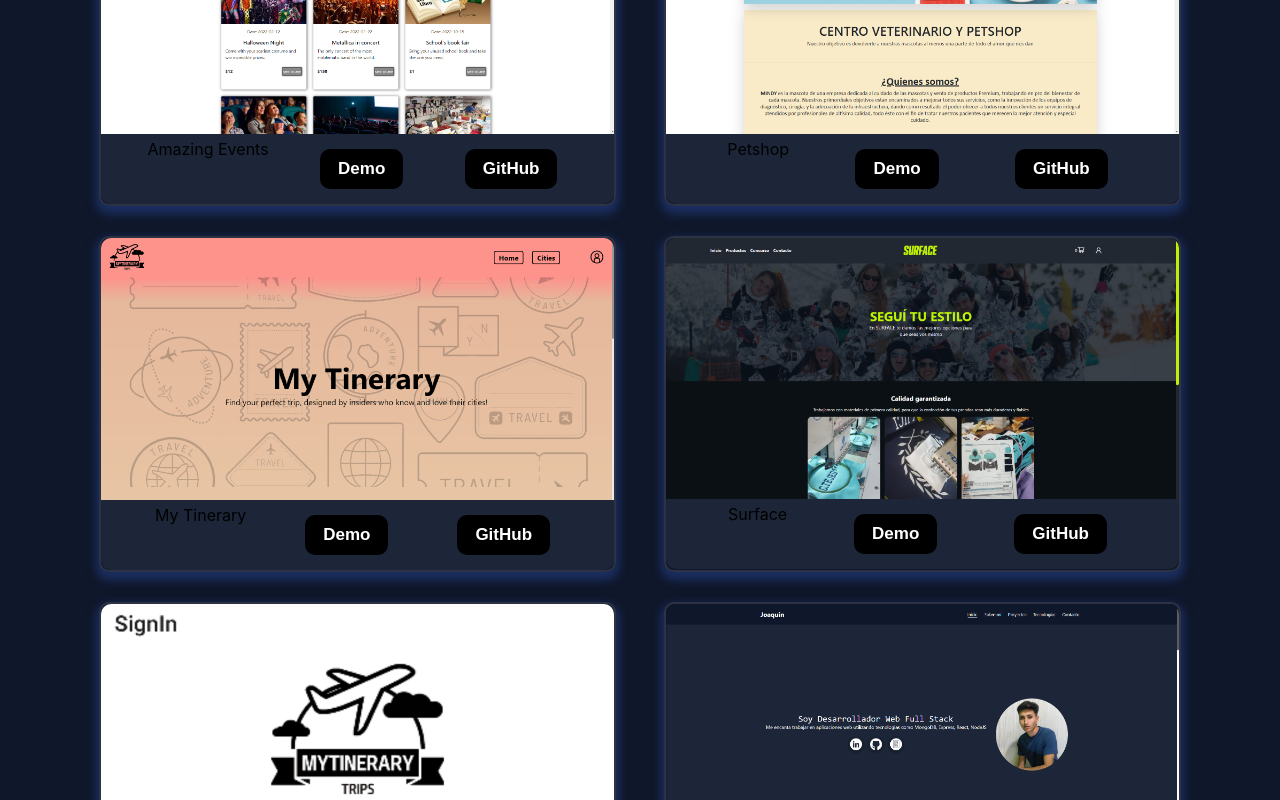
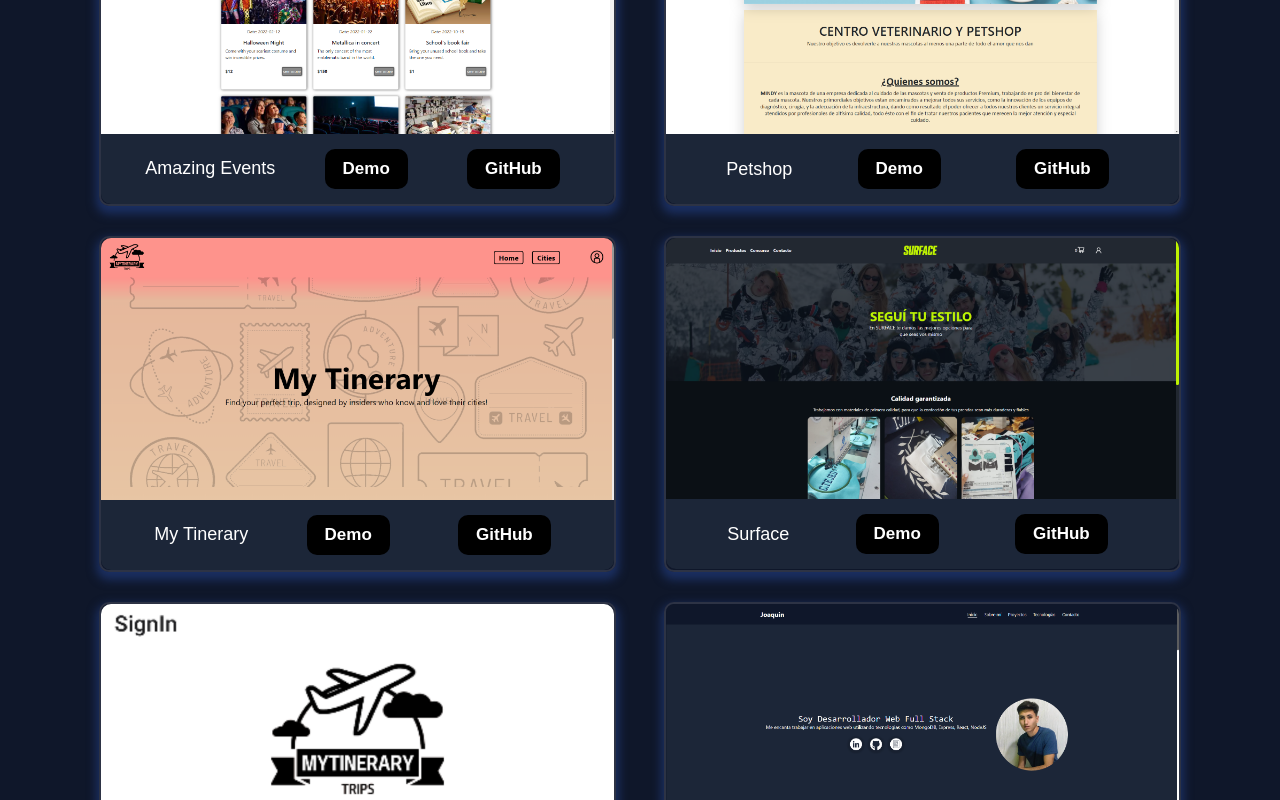
Before and after one commit to JoaquinDeLuca/mi_page_personal, a React (Create React App) app: page / in a window 1280 px wide. Shown: the part 1820-2620 px from the top of the page. Built offline with nearby package versions, Linux system fonts and the light colour scheme.

Commit message:
corrected the style

```diff
--- a/src/components/Projects/Proyects.css
+++ b/src/components/Projects/Proyects.css
@@ -20,6 +20,11 @@
     color: white;
     margin-bottom: 20px;
     text-align: center;
+}
+.proyectsName{
+    color: white;
+    font-size: 18px;
+    font-family: Arial;
 }
 
 .proyectsContainerCard{
@@ -46,6 +51,7 @@
     width: 100%;
     display: flex;
     justify-content: space-evenly;
+    align-items: center;
     border-radius: 0 0 10px 10px;
 }
 .proyectsBtn {
```
